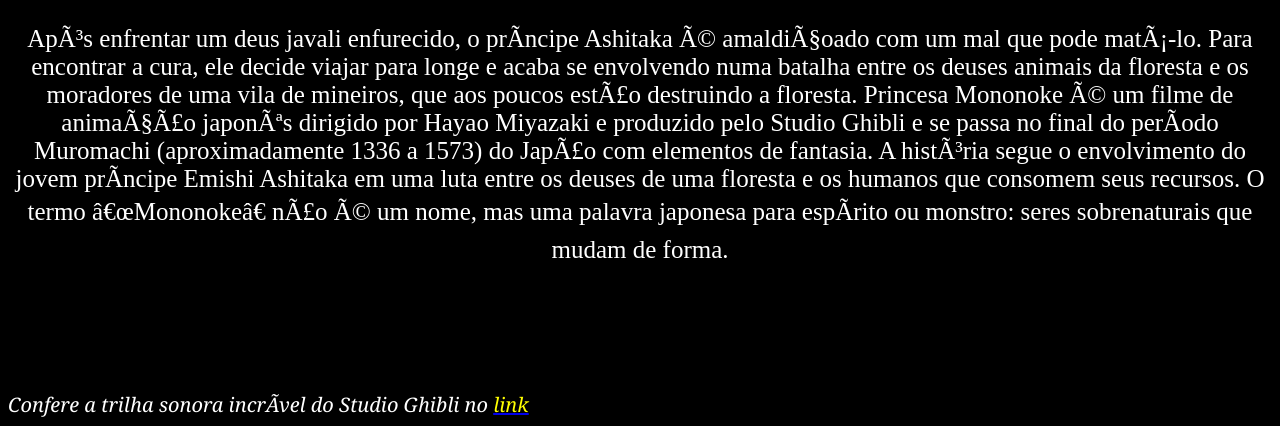
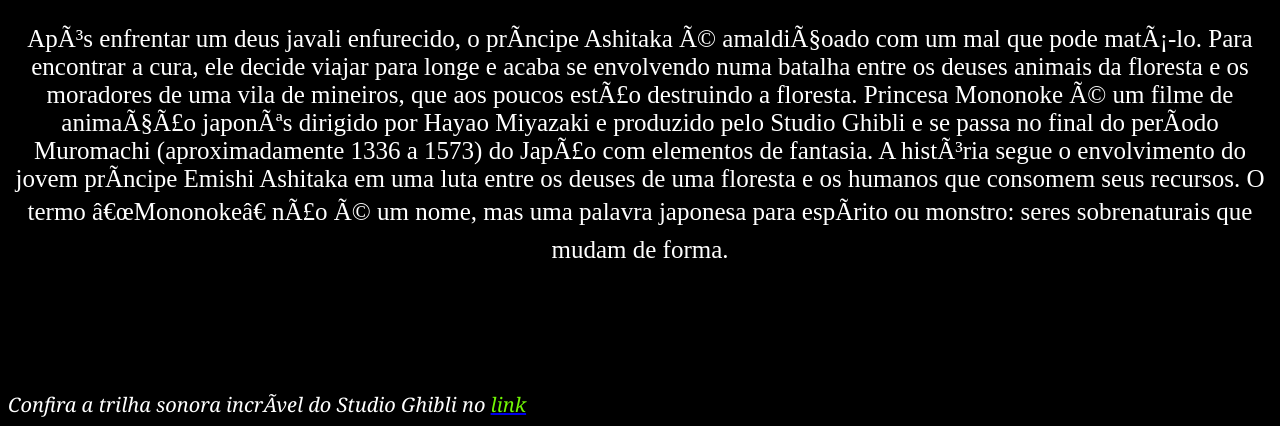
Before and after one commit to ghiblitest/sg.github.io, a plain HTML site: page index.html in a window 1280 px wide. Shown: the part 2893-3319 px from the top of the page. Drawn offline with Linux system fonts and the light colour scheme.

Commit message:
segundo commit

```diff
--- a/index.html
+++ b/index.html
@@ -37,6 +37,6 @@
                     </p> <br> <br> <br>
                 </div>
                 <br>
-            <em id="last">Confere a trilha sonora incrível do Studio Ghibli no <a href="https://www.youtube.com/watch?v=ASCMw-UCafA" target="_blank"><span7>link</span7></a></em>
+            <em id="last">Confira a trilha sonora incrível do Studio Ghibli no <a href="https://www.youtube.com/watch?v=ASCMw-UCafA" target="_blank"><span7>link</span7></a></em>
     </body>
 </html>
--- a/work.css
+++ b/work.css
@@ -24,5 +24,5 @@ h3 {
     color: white;
 }
 span7 {
-    color: yellow;
+    color: rgb(113, 247, 4);
 }
```
